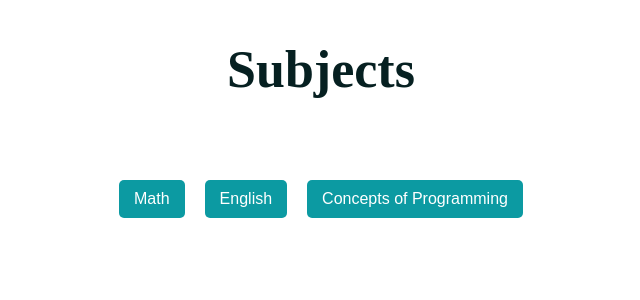
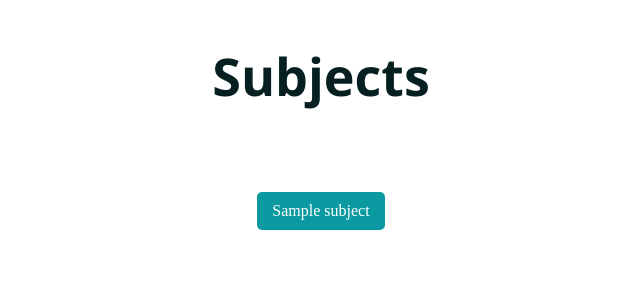
Before and after one commit to edvardsmazprecnieks/SetBox, a Flask app: template templates/subjects_page.html in a window 1280 px wide. Shown: the top 300 px of the page, without its empty margins (319-959 px from the left). Run offline with Flask 2, Linux system fonts and the light colour scheme; the template is opened without the code that fills it: most values are stand-ins (such as "Sample title", 1, 10 or a date in 2020); some libraries are stand-ins or nearby versions.

Commit message:
Add subject pages

```diff
--- a/app.py
+++ b/app.py
@@ -20,7 +20,35 @@ def schedule():
 
 @app.route('/subject')
 def subjects():
-    return render_template('subjects_page.html')
+    connection = get_database_connection()
+    cursor = connection.cursor()
+    cursor.execute('SELECT subjects.id, subjects.name FROM users JOIN subjects ON users.id = subjects.user_id WHERE users.id = 1')
+    subject_names = cursor.fetchall()
+    cursor.close()
+    connection.close()
+    return render_template('subjects_page.html', subject_names=subject_names)
+
+@app.route('/subject/<subject_id>')
+def subject(subject_id):
+    connection = get_database_connection()
+    cursor = connection.cursor()
+    cursor.execute('SELECT subjects.name FROM subjects WHERE subjects.id = ' + subject_id)
+    subject_name = cursor.fetchone()
+    cursor.execute("SELECT TO_CHAR(lesson.date, 'dd.mm.yyyy'), lesson.name, lesson.progress, lesson.id FROM subjects JOIN lesson ON subjects.id = lesson.subject_id WHERE subjects.id = " + subject_id + " ORDER BY lesson.date DESC")
+    subject_info = cursor.fetchall()
+    cursor.execute('SELECT lesson.progress FROM lesson WHERE lesson.subject_id =' + subject_id)
+    all_progress = cursor.fetchall()
+    progress = 0
+    divide = 0
+    for each_progress in all_progress:
+        print(each_progress[0])
+        if each_progress[0] != None:
+            progress = progress + int(each_progress[0])
+        divide = divide + 1
+    progress = progress / divide
+    cursor.close()
+    connection.close()
+    return render_template('subject.html', subject_name = subject_name, subject_info=subject_info, progress = 39)
 
 @app.route('/user')
 def user():
--- a/static/css/base.css
+++ b/static/css/base.css
@@ -1,7 +1,16 @@
+h1, h2, h4 {
+  font-family: 'Segoe UI', Tahoma, Geneva, Verdana, sans-serif;
+  font-weight: bold;
+  color: #062021;
+  text-align: center;
+  margin-top: 40px;
+}
 h1 {
-    font-size: 52px;
-    font-weight: bold;
-    color: #062021;
-    text-align: center;
-    margin-top: 40px;
+  font-size: 52px;
   }
+h2 {
+  font-size: 45px;
+}
+h4{
+  font-size: 25px;
+}
--- a/static/css/subjects_page.css
+++ b/static/css/subjects_page.css
@@ -5,7 +5,7 @@
     align-items: center;
 }
 
-button {
+a {
     padding: 10px 15px;
     background-color: #0c9aa2;
     color: white;
@@ -17,8 +17,15 @@ button {
     margin: 10px;
 }
 
-button:hover {
+a:hover {
     background-color: #084c50;
     transform: translateY(-2px);
     box-shadow: 0 2px 5px rgba(0,0,0,0.2);
+    text-decoration: none;
 }
+
+a:link { text-decoration: none; }
+
+a:visited { text-decoration: none; }
+
+a:active { text-decoration: none; }
--- a/templates/subjects_page.html
+++ b/templates/subjects_page.html
@@ -8,8 +8,8 @@
 <h1>Subjects</h1>
 <br><br>
 <div class="button-container">
-    <button>Math</button>
-    <button>English</button>
-    <button>Concepts of Programming</button>
+    {% for subject in subject_names %}
+    <a href="/subject/{{ subject[0] }}">{{ subject[1] }}</a>
+    {% endfor %}
 </div>
 {% endblock %}
```
Also changed, not shown: static/css/subject.css (added, +42 -0 lines), templates/subject.html (added, +37 -0 lines).
